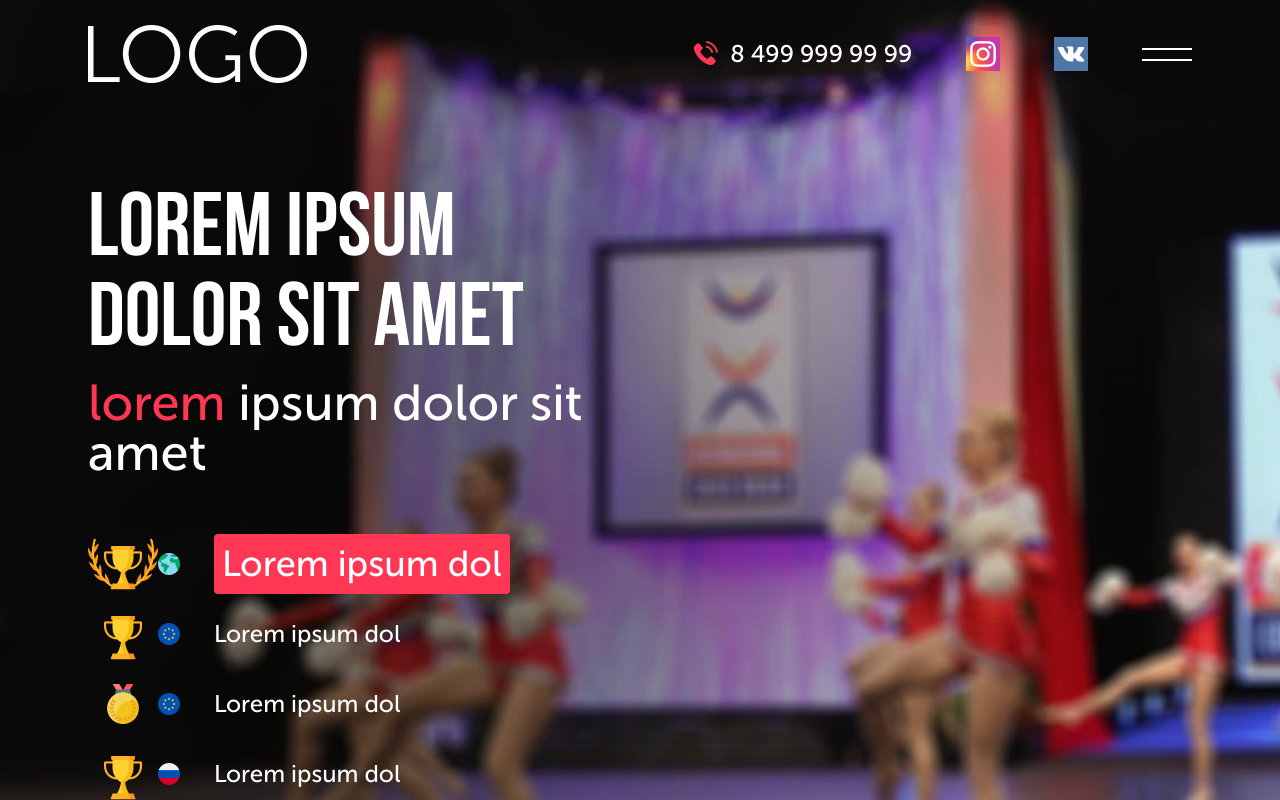
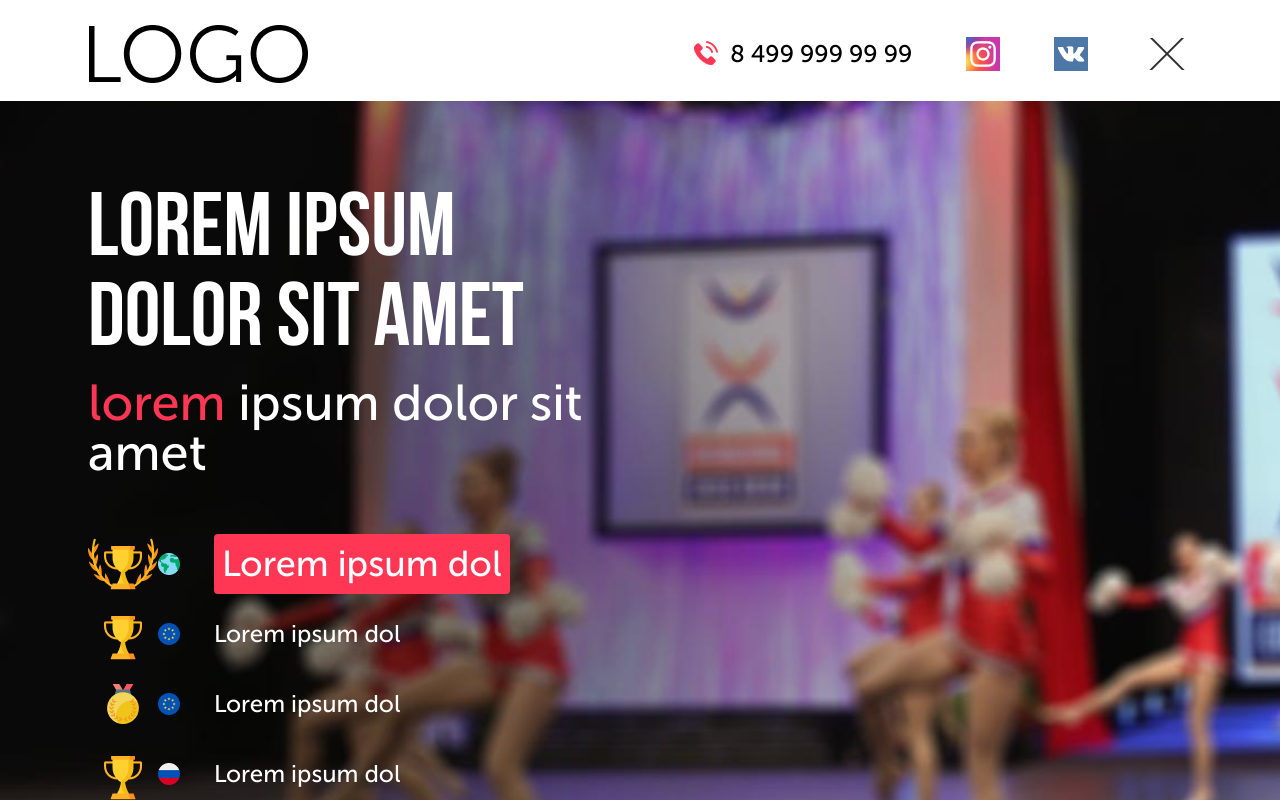
Before and after one commit to KomarovVladimir/lab-net, a website built with webpack: page src/assets/templates/index.html in a window 1280 px wide. Both pictures are taken after a click on the button 1167 px from the left and 54 px from the top of the page. Shown: the top 800 px of the page. Built offline with nearby package versions, Linux system fonts and the light colour scheme; files whose address does not match are found by name; what wow.js would draw is missing.

Commit message:
better header

```diff
--- a/src/assets/templates/index.html
+++ b/src/assets/templates/index.html
@@ -12,9 +12,7 @@
     <header class="header">
         <div class="container-fluid">
             <nav class="header__nav" role="navigation">
-                <a href="#" class="header__logo">
-                    <img src="./images/logo.png" alt="logo">
-                </a>
+                <a href="#" class="header__logo"></a>
                 <span class="header__right">
                     <div class="header__mobile-hidden">
                         <a  class="header__item header__phone" href="tel:+74999999999">8 499 999 99 99</a>
@@ -25,7 +23,7 @@
                             <img src="./images/vk.jpg" alt="vk">
                         </a>
                     </div>
-                    <button id="header__button" class="header__button"></button>
+                    <button id="header-button" class="header__button"></button>
                 </span>
                 <!-- <ul class="header__ul">
                     <li class="header__nav-item">
--- a/src/js/header.js
+++ b/src/js/header.js
@@ -13,8 +13,10 @@ $(function() {
         }
     });
 
-    $('#header-btn').click(function() {
-        $('.header').toggleClass('header_mobile_show')
+    $('#header-button').click(function() {
+        console.log(123123);
+        $('#header-button').toggleClass('header__button_active');
+        $('.header').toggleClass('header_mobile_show');
     });
 
     $('.header__nav-item').click(() => {
--- a/src/scss/components/_header.scss
+++ b/src/scss/components/_header.scss
@@ -11,8 +11,12 @@
 
     &_scrolled {
         padding-top: 1rem;
-        background-color: rgba(2,2,2,.5);
-        backdrop-filter: blur(6px);
+        background-color: $white;
+        color: $black;
+
+        & .header__logo {
+            background-image: url(../assets/images/logo-black.png);
+        }
 
         & .header__nav {
             align-items: center;
@@ -26,15 +30,43 @@
             padding-top: 1rem;
             padding-bottom: 1rem;
         }
+
+        .header__phone {
+            color: $black;
+        }
+
+        & .header__button {
+            background-image: url(../assets/images/bars-black.png);
+        }
+
+        & .header__button_active {
+            background-image: url(../assets/images/bars-closed.png);
+        }
     }
 
     &_mobile_show {
-        background-color: rgba(2,2,2,.8);
+        background-color: $white;
 
         animation: slideDown .3s ease forwards;
 
         & .header__ul {
             display: block;
+        }
+
+        .header__phone {
+            color: $black;
+        }
+
+        & .header__logo {
+            background-image: url(../assets/images/logo-black.png);
+        }
+
+        & .header__button {
+            background-image: url(../assets/images/bars-black.png);
+        }
+
+        & .header__button_active {
+            background-image: url(../assets/images/bars-closed.png);
         }
     }
 
@@ -104,8 +136,14 @@
     }
 
     &__logo {
+        content: "";
         display: inline-block;
-
+        width: 220px;
+        height: 58px;
+        background-image: url(../assets/images/logo.png);
+        fill: $white;
+        background-position: center;
+        background-repeat: no-repeat;
     }
 
     &__ul {
--- a/webpack.dev.js
+++ b/webpack.dev.js
@@ -82,7 +82,7 @@ const config = {
         ]
       },
       {
-        test: /\.(woff(2)?|ttf|eot|svg)(\?v=\d+\.\d+\.\d+)?$/,
+        test: /\.(woff(2)?|ttf|eot)(\?v=\d+\.\d+\.\d+)?$/,
         use: [
           {
             loader: 'file-loader',
```
Also changed, not shown: src/assets/images/bars-black.png (added), src/assets/images/logo-black.png (added).
